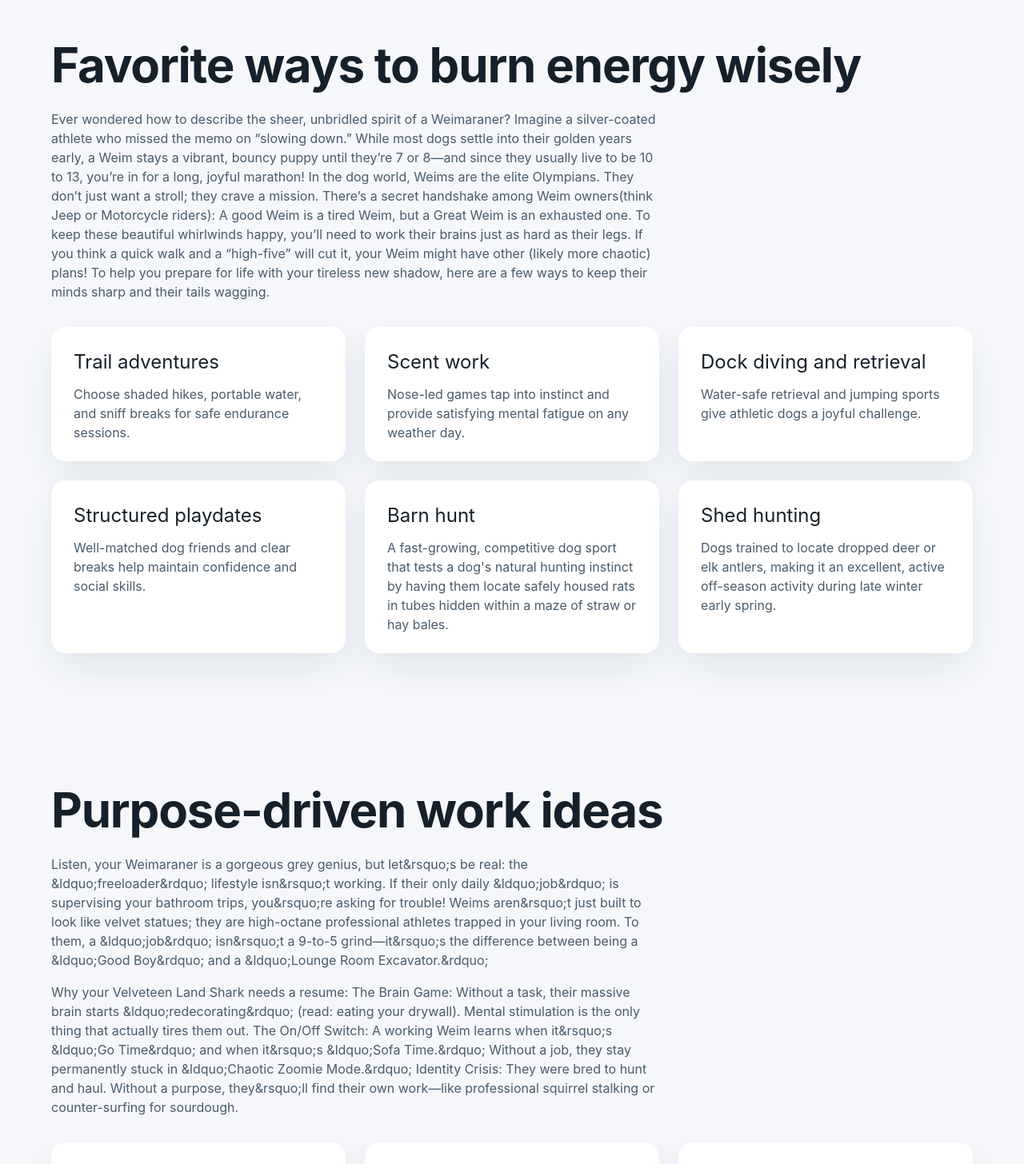
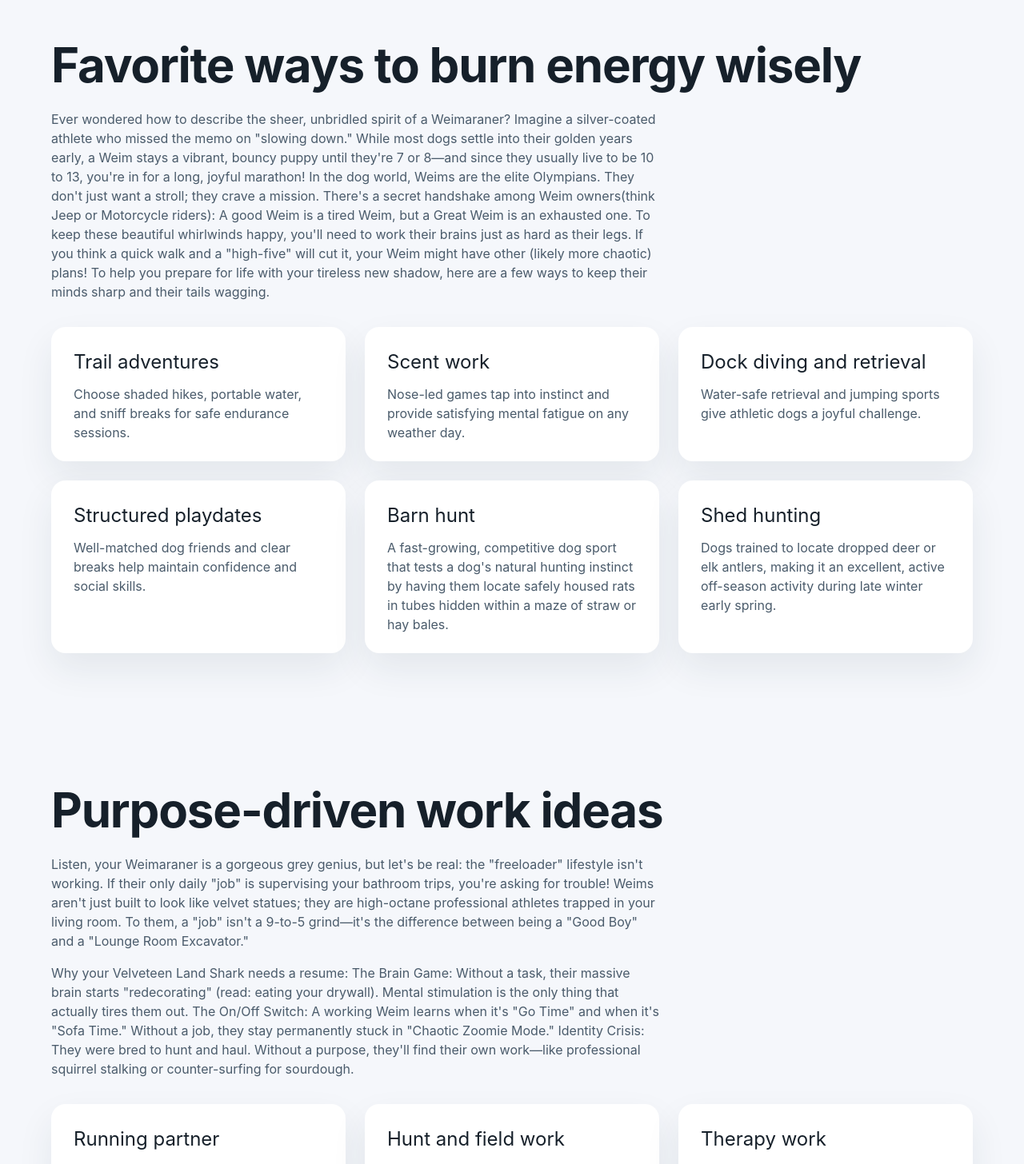
Before and after one commit to evilbeliver/weimwisdom, a Next.js app: page /activities in a window 1280 px wide. Shown: the part 580-2036 px from the top of the page at 80% size. Built offline with nearby package versions, Linux system fonts and the light colour scheme.

Commit message:
updated content to remove unwanted charectors being displayed

```diff
--- a/src/pages/activities.tsx
+++ b/src/pages/activities.tsx
@@ -21,9 +21,9 @@ export default function ActivitiesPage() {
       />
       <SectionBlock
         title="Favorite ways to burn energy wisely"
-        description="Ever wondered how to describe the sheer, unbridled spirit of a Weimaraner? Imagine a silver-coated athlete who missed the memo on &ldquo;slowing down.&rdquo; While most dogs settle into their golden years early, a Weim stays a vibrant, bouncy puppy until they&rsquo;re 7 or 8—and since they usually live to be 10 to 13, you&rsquo;re in for a long, joyful marathon!
-In the dog world, Weims are the elite Olympians. They don&rsquo;t just want a stroll; they crave a mission. There&rsquo;s a secret handshake among Weim owners(think Jeep or Motorcycle riders): A good Weim is a tired Weim, but a Great Weim is an exhausted one.
-To keep these beautiful whirlwinds happy, you&rsquo;ll need to work their brains just as hard as their legs. If you think a quick walk and a &ldquo;high-five&rdquo; will cut it, your Weim might have other (likely more chaotic) plans! To help you prepare for life with your tireless new shadow, here are a few ways to keep their minds sharp and their tails wagging."
+        description={`Ever wondered how to describe the sheer, unbridled spirit of a Weimaraner? Imagine a silver-coated athlete who missed the memo on "slowing down." While most dogs settle into their golden years early, a Weim stays a vibrant, bouncy puppy until they're 7 or 8—and since they usually live to be 10 to 13, you're in for a long, joyful marathon!
+In the dog world, Weims are the elite Olympians. They don't just want a stroll; they crave a mission. There's a secret handshake among Weim owners(think Jeep or Motorcycle riders): A good Weim is a tired Weim, but a Great Weim is an exhausted one.
+To keep these beautiful whirlwinds happy, you'll need to work their brains just as hard as their legs. If you think a quick walk and a "high-five" will cut it, your Weim might have other (likely more chaotic) plans! To help you prepare for life with your tireless new shadow, here are a few ways to keep their minds sharp and their tails wagging.`}
         hasContent={activityIdeas.length > 0}
         fallback={fallbackMessage}
       >
@@ -31,8 +31,8 @@ To keep these beautiful whirlwinds happy, you&rsquo;ll need to work their brains
       </SectionBlock>      <SectionBlock
         title="Purpose-driven work ideas"
         description={[
-          "Listen, your Weimaraner is a gorgeous grey genius, but let&rsquo;s be real: the &ldquo;freeloader&rdquo; lifestyle isn&rsquo;t working. If their only daily &ldquo;job&rdquo; is supervising your bathroom trips, you&rsquo;re asking for trouble! Weims aren&rsquo;t just built to look like velvet statues; they are high-octane professional athletes trapped in your living room. To them, a &ldquo;job&rdquo; isn&rsquo;t a 9-to-5 grind—it&rsquo;s the difference between being a &ldquo;Good Boy&rdquo; and a &ldquo;Lounge Room Excavator.&rdquo;",
-          "Why your Velveteen Land Shark needs a resume: The Brain Game: Without a task, their massive brain starts &ldquo;redecorating&rdquo; (read: eating your drywall). Mental stimulation is the only thing that actually tires them out. The On/Off Switch: A working Weim learns when it&rsquo;s &ldquo;Go Time&rdquo; and when it&rsquo;s &ldquo;Sofa Time.&rdquo; Without a job, they stay permanently stuck in &ldquo;Chaotic Zoomie Mode.&rdquo; Identity Crisis: They were bred to hunt and haul. Without a purpose, they&rsquo;ll find their own work—like professional squirrel stalking or counter-surfing for sourdough."
+          `Listen, your Weimaraner is a gorgeous grey genius, but let's be real: the "freeloader" lifestyle isn't working. If their only daily "job" is supervising your bathroom trips, you're asking for trouble! Weims aren't just built to look like velvet statues; they are high-octane professional athletes trapped in your living room. To them, a "job" isn't a 9-to-5 grind—it's the difference between being a "Good Boy" and a "Lounge Room Excavator."`,
+          `Why your Velveteen Land Shark needs a resume: The Brain Game: Without a task, their massive brain starts "redecorating" (read: eating your drywall). Mental stimulation is the only thing that actually tires them out. The On/Off Switch: A working Weim learns when it's "Go Time" and when it's "Sofa Time." Without a job, they stay permanently stuck in "Chaotic Zoomie Mode." Identity Crisis: They were bred to hunt and haul. Without a purpose, they'll find their own work—like professional squirrel stalking or counter-surfing for sourdough.`
         ]}
         hasContent={jobIdeas.length > 0}
         fallback={fallbackMessage}
```
